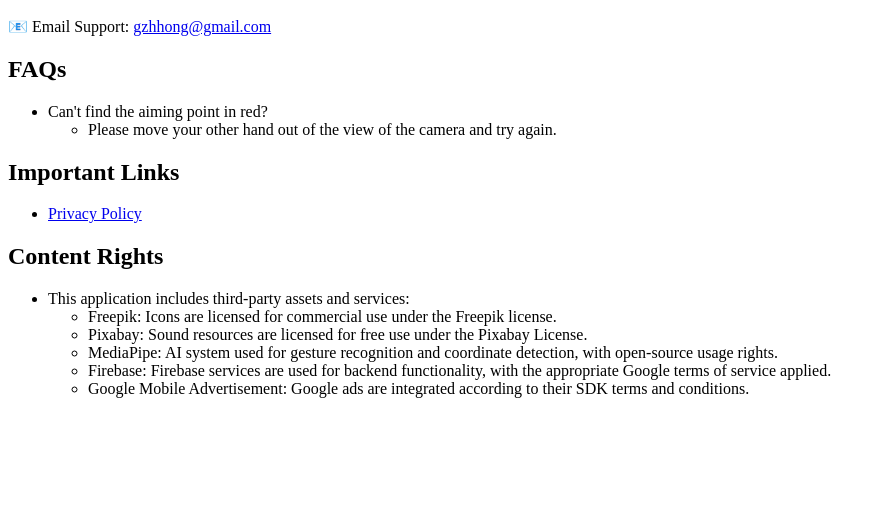
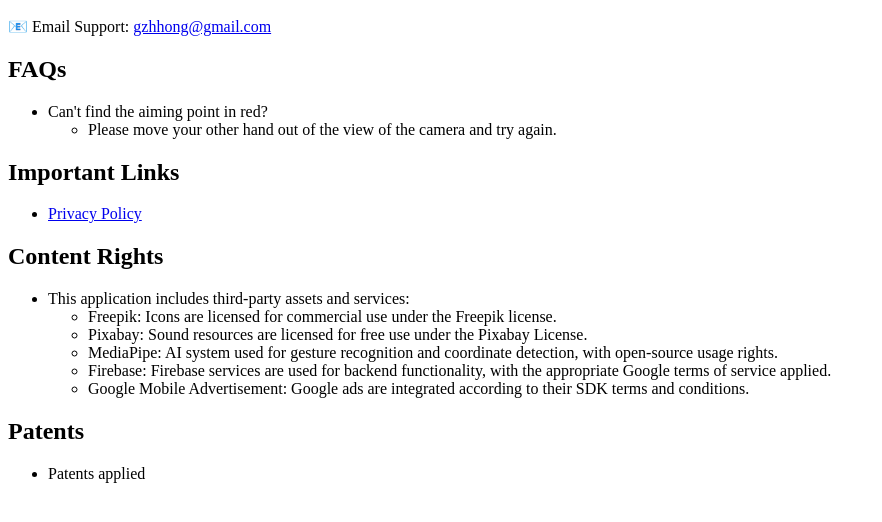
Before and after one commit to gzhhong/aimbang, a plain HTML site: page en/support.html in a window 1280 px wide. Shown: the part 110-632 px from the top of the page, without its empty margins (0-882 px from the left). Drawn offline with Linux system fonts and the light colour scheme.

Commit message:
add more docs
Signed-off-by: Zhihong GUO <gzhhong@gmail.com>

```diff
--- a/en/support.html
+++ b/en/support.html
@@ -35,5 +35,9 @@
             </ul>
         </li>
     </ul>
+    <h2>Patents</h2>
+    <ul>
+        <li>Patents applied</li>
+    </ul>
 </body>
 </html>
```
Also changed, not shown: fr/support.html (+4 -0 lines), zh/support.html (+4 -0 lines).
